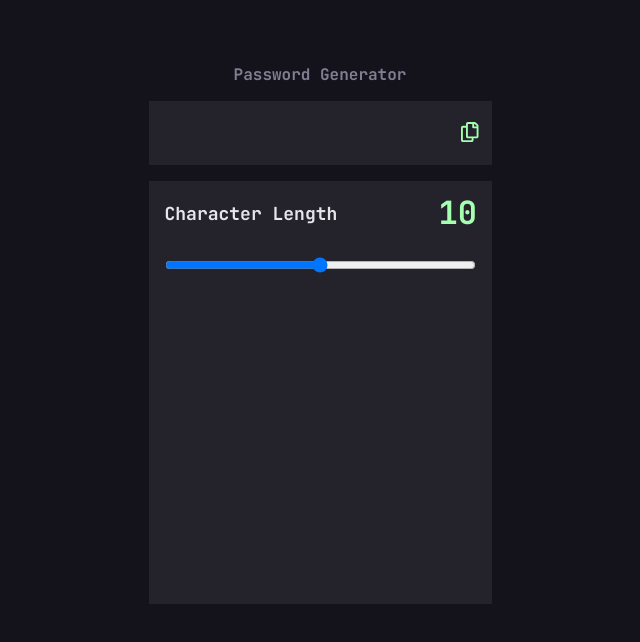
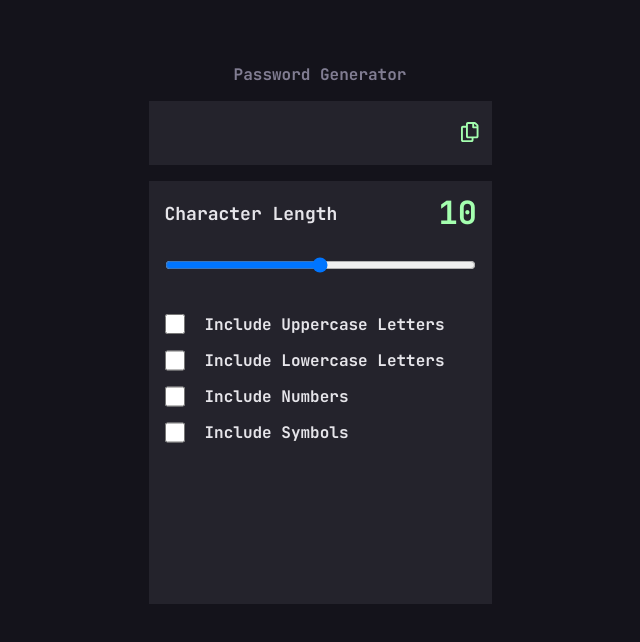
Before and after one commit to Eney997/Password-Generator-App, a React (Vite) app: page / in a window 1280 px wide. Shown: the top 642 px of the page, without its empty margins (320-960 px from the left). Built offline with nearby package versions, Linux system fonts and the light colour scheme.

Commit message:
conditionsAdded

```diff
--- a/src/App.tsx
+++ b/src/App.tsx
@@ -1,6 +1,7 @@
 import Globalstyle from "./Components/Globalstyle"
 import Header from "./Components/Header"
 import Lengthcont from "./Components/Lengthcont"
+import Cnditions from "./Components/Conditions"
 
 function App() {
 
@@ -8,7 +9,9 @@ function App() {
   return (
     <>
     <Header/>
-    <Lengthcont/>
+    <Lengthcont>
+      <Cnditions/>
+    </Lengthcont>
     <Globalstyle/>
     </>
   )
--- /dev/null
+++ b/src/Components/Conditions.tsx
@@ -0,0 +1,84 @@
+import styled from "styled-components"
+
+
+const Conditions = () => {
+  return (
+    <Sdiv>
+    <Inputone type="checkbox"></Inputone>
+    <Hone>Include Uppercase Letters</Hone>
+    <InputWto type="checkbox"></InputWto>
+    <Htwo>Include Lowercase Letters</Htwo>
+    <Inputthre type="checkbox"></Inputthre>
+    <Hthre>Include Numbers</Hthre>
+    <Inputfour type="checkbox"></Inputfour>
+    <Hfour>Include Symbols</Hfour>
+    </Sdiv>
+  )
+}
+
+export default Conditions
+
+const Sdiv = styled.div `
+margin-top: 133px;
+position: absolute;
+display: grid;
+grid-template-areas:'one two'
+                    'thre four'
+                    'five six'
+                    'seven eight';
+column-gap: 20px;
+row-gap: 15px;
+margin-left: 16px;
+`
+const Inputone = styled.input`
+    grid-area: one;
+    width:20px;
+    height: 20px;
+    outline: none;
+    border: none;
+`
+const InputWto = styled.input`
+    grid-area: thre;
+`
+const Inputthre = styled.input`
+    grid-area: five;
+`
+const Inputfour = styled.input`
+    grid-area: seven;
+`
+const Hone = styled.h1 `
+grid-area:two ;
+color: var(--Almost-White, #E6E5EA);
+font-family: "JetBrains Mono";
+font-size: 16px;
+font-style: normal;
+font-weight: 700;
+line-height: normal;
+`
+const Htwo = styled.h2 `
+grid-area:four ;
+color: var(--Almost-White, #E6E5EA);
+font-family: "JetBrains Mono";
+font-size: 16px;
+font-style: normal;
+font-weight: 700;
+line-height: normal;
+`
+const Hthre = styled.h3 `
+grid-area:six ;
+color: var(--Almost-White, #E6E5EA);
+font-family: "JetBrains Mono";
+font-size: 16px;
+font-style: normal;
+font-weight: 700;
+line-height: normal;
+`
+const Hfour = styled.h4 `
+grid-area:eight ;
+color: var(--Almost-White, #E6E5EA);
+font-family: "JetBrains Mono";
+font-size: 16px;
+font-style: normal;
+font-weight: 700;
+line-height: normal;
+`
```
